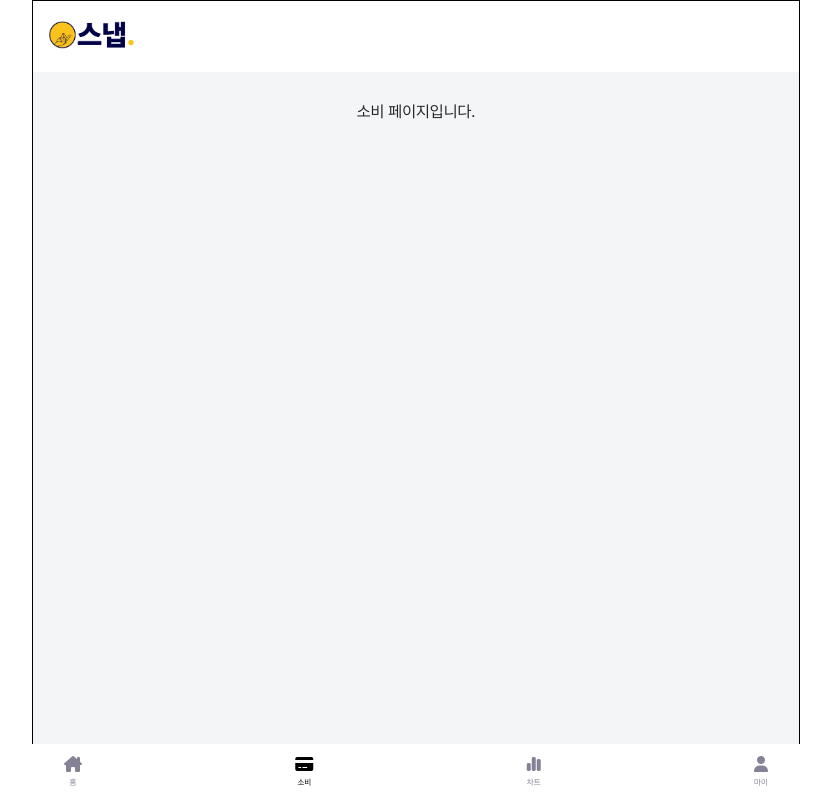
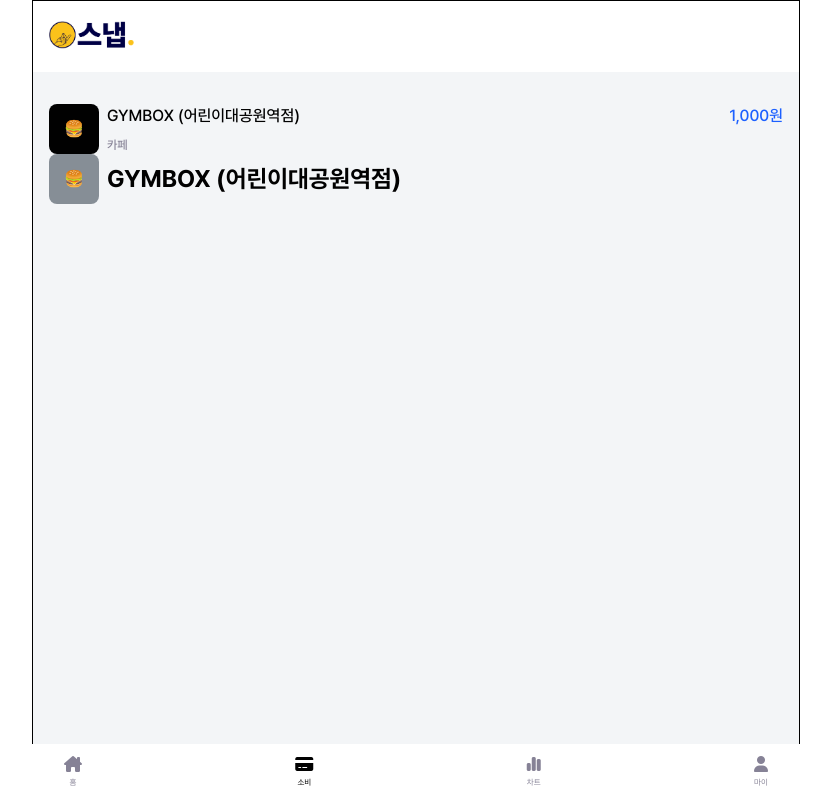
Before and after one commit to KB-16th-Frontend/snap_client, a Vue app: page /payments in a window 1280 px wide. Shown: the whole page, without its empty margins (224-1055 px from the left). Built offline with nearby package versions, Linux system fonts and the light colour scheme; what vue3-lottie would draw is missing.

Commit message:
feat: payment item, emoji 컴포넌트 추가(#19)

```diff
--- /dev/null
+++ b/src/components/common/PaymentItem/Emoji.vue
@@ -0,0 +1,29 @@
+<style scoped>
+.emoji-box {
+    width: 50px;
+    height: 50px;
+    position: relative;
+    border-radius: 8px;
+    flex-shrink: 0;
+}
+.emoji-text {
+    position: absolute;
+    top: 50%;
+    left: 50%;
+    transform: translate(-50%, -50%);
+}
+</style>
+<template>
+    <div class="emoji-box" :style="{ backgroundColor: getRandomColor() }">
+        <div class="emoji-text">{{ props.emoji }}</div>
+    </div>
+</template>
+<script setup>
+import { defineProps, reactive } from 'vue'
+import { getRandomColor } from '@/utils/common'
+const props = defineProps({
+    emoji: {
+        type: String,
+    },
+})
+</script>
--- /dev/null
+++ b/src/components/common/PaymentItem/PaymentItem.vue
@@ -0,0 +1,70 @@
+<style scoped>
+.title-category-box {
+    display: flex;
+    flex-direction: column;
+    width: 150px;
+    gap: 8px;
+}
+.title-box {
+    display: flex;
+    flex-direction: column;
+    justify-content: center;
+}
+.title {
+    display: block;
+    white-space: nowrap;
+    overflow: hidden;
+    text-overflow: ellipsis;
+    width: 250px;
+}
+</style>
+<template>
+    <li class="d-flex justify-content-between w-100">
+        <div class="d-flex gap-2">
+            <Emoji :emoji="convertCategoryToEmoji(props.category)"></Emoji>
+            <div v-if="category" class="title-category-box">
+                <BaseTypography size="md" weight="medium" class="title">
+                    {{ props.title }}
+                </BaseTypography>
+                <BaseTypography size="sm" weight="medium" color="gray">{{
+                    props.category
+                }}</BaseTypography>
+            </div>
+            <div v-else class="title-box">
+                <BaseTypography size="lg" weight="bold">
+                    {{ props.title }}
+                </BaseTypography>
+            </div>
+        </div>
+        <BaseTypography v-if="amount" size="md" weight="medium" :color="amountColor" class="amount"
+            >{{ props.amount.toLocaleString() }}원</BaseTypography
+        >
+    </li>
+</template>
+<script setup>
+import BaseTypography from '../Typography/BaseTypography.vue'
+import Emoji from './Emoji.vue'
+import { computed, defineProps } from 'vue'
+import { convertCategoryToEmoji } from '@/utils/common'
+const props = defineProps({
+    title: {
+        type: String,
+    },
+    category: {
+        type: String,
+    },
+    amount: {
+        type: Number,
+    },
+    transactionType: {
+        type: String,
+    },
+})
+const amountColor = computed(() => {
+    if (props.transactionType === 'spending') {
+        return 'blue'
+    } else if (props.transactionType === 'income') {
+        return 'red'
+    }
+})
+</script>
--- a/src/pages/PaymentsPage.vue
+++ b/src/pages/PaymentsPage.vue
@@ -1,9 +1,26 @@
 <style scoped></style>
 
 <template>
-    <BaseLayout>소비 페이지입니다.</BaseLayout>
+    <BaseLayout>
+        <PaymentItem
+            :title="payment.title"
+            :category="payment.category"
+            :amount="payment.amount"
+            :emoji="payment.emoji"
+            :transactionType="payment.transactionType"
+        ></PaymentItem>
+        <PaymentItem :title="payment.title" :emoji="payment.emoji"></PaymentItem>
+    </BaseLayout>
 </template>
 
 <script setup>
 import BaseLayout from '@/components/layouts/BaseLayout.vue'
+import PaymentItem from '@/components/common/PaymentItem/PaymentItem.vue'
+import { reactive } from 'vue'
+const payment = reactive({
+    title: 'GYMBOX (어린이대공원역점)',
+    category: '카페',
+    amount: 1000,
+    transactionType: 'spending',
+})
 </script>
--- a/src/utils/common.js
+++ b/src/utils/common.js
@@ -1,5 +1,31 @@
 // 일반 함수는 모듈화를 통해 직관성을 높여주세요!
 
 export const sum = (a, b) => {
-  return a + b;
-};
+    return a + b
+}
+
+export const getRandomColor = () => {
+    const randomNumber = Math.floor(Math.random() * 7 + 1)
+    console.log(randomNumber)
+
+    const colors = [
+        '#FBC121',
+        '#173355',
+        '#000047',
+        '#010101',
+        '#868E96',
+        '#E42727',
+        '#1C60FF',
+        '#E1ECFF',
+    ]
+    return colors[randomNumber]
+}
+
+export const convertCategoryToEmoji = (category) => {
+    switch (category) {
+        case 'q':
+            return '🍕'
+        default:
+            return '🍔'
+    }
+}
```
Also changed, not shown: src/components/common/Button/BaseButton.vue (+5 -5 lines).
